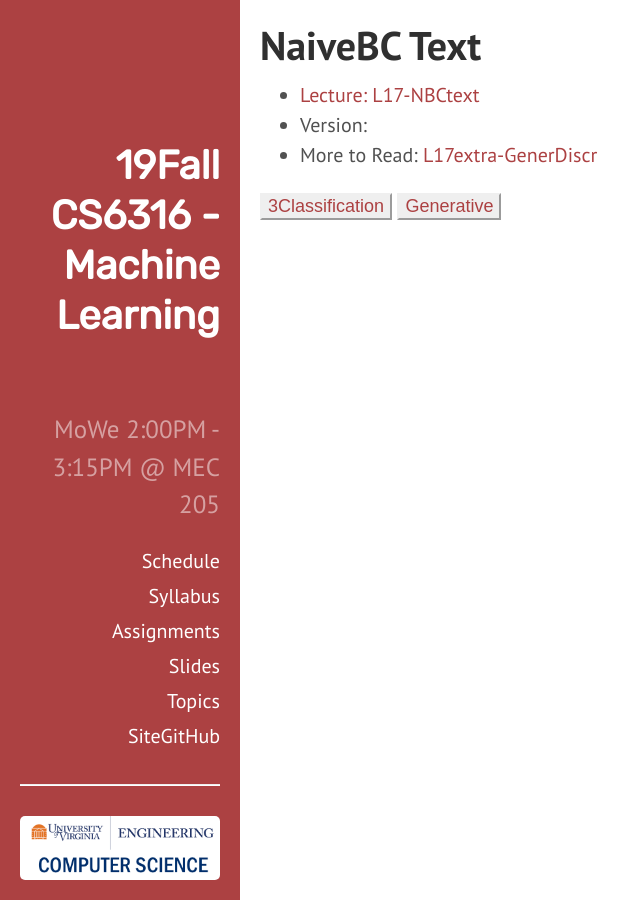
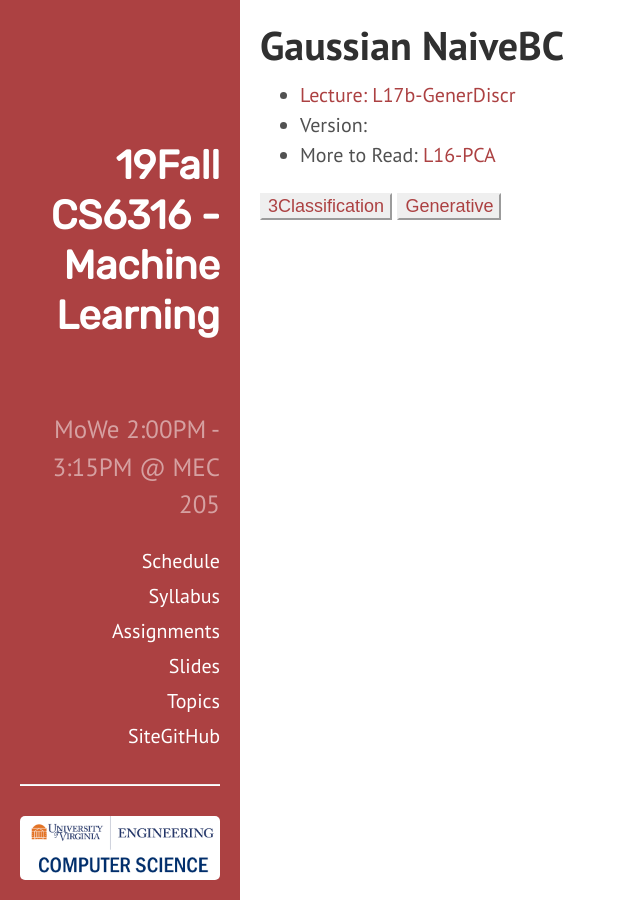
Before and after one commit to ShiminLei/2019f-UVA-CS6316-MachineLearning, a Jekyll site: the page built from _contents/21-L19-BC.md, in a window 1280 px wide. Shown: the whole page, without its empty margins (0-640 px from the left). Built offline with Jekyll 4.4.1, drawn with Linux system fonts in a browser that asks for light colours.

Commit message:
add today's ink in NBC

```diff
--- a/_contents/21-L19-BC.md
+++ b/_contents/21-L19-BC.md
@@ -1,9 +1,9 @@
 ---
 layout: post
-title: NaiveBC Text
-lecture: L17-NBCtext
+title: Gaussian NaiveBC
+lecture: L17b-GenerDiscr
 lectureVersion:
-extraContent: L17extra-GenerDiscr
+extraContent: L16-PCA
 notes:
 tags:
 - 3Classification
```
Also changed, not shown: _contents/20-L18-BC.md (+2 -2 lines), 2 other files.
